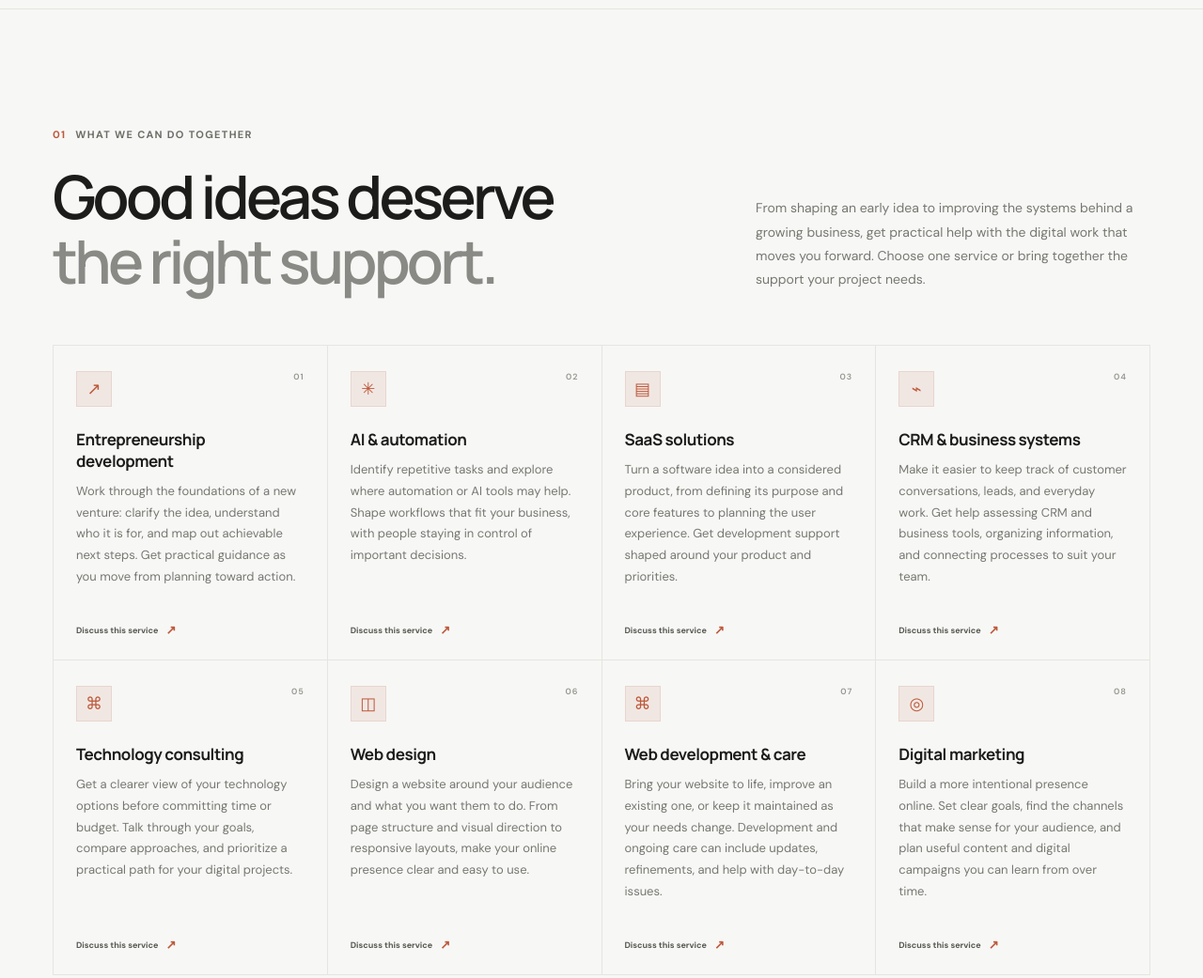
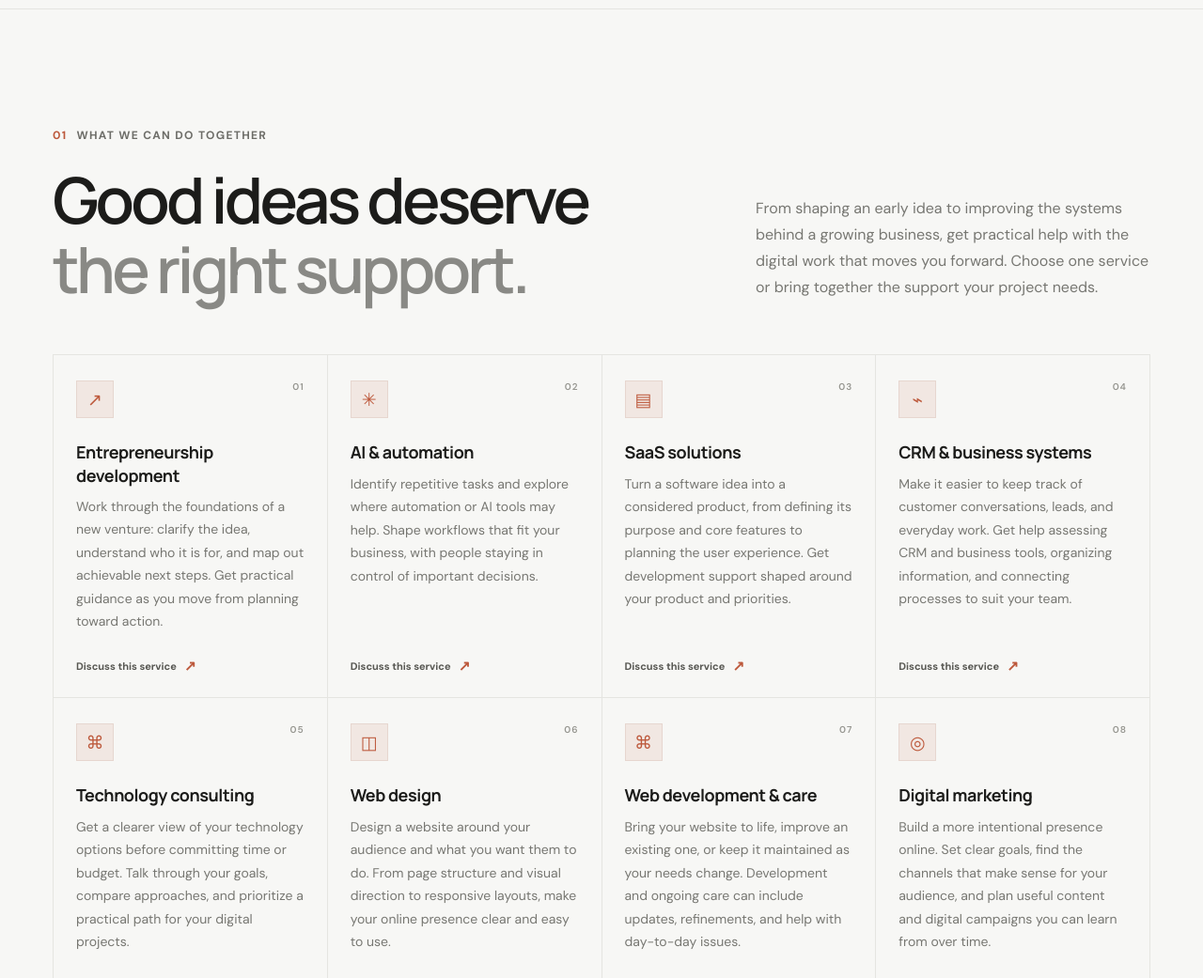
Before and after one commit to vickyyy666/it-tech-constant-portfolio, a plain HTML site: page index.html in a window 1280 px wide. Shown: the part 880-1921 px from the top of the page at 94% size. Drawn offline with Linux system fonts and the light colour scheme.

Commit message:
Increase typography across services section
Co-authored-by: Copilot App <223556219+Copilot@users.noreply.github.com>

```diff
--- a/styles.css
+++ b/styles.css
@@ -474,16 +474,16 @@ h2 {
   max-width: 420px;
   margin: 0 0 3px;
   color: #777772;
-  font-size: 14px;
-  line-height: 1.8;
+  font-size: 16px;
+  line-height: 1.75;
 }
 
 .services-section .section-heading h2 {
-  font-size: clamp(42px, 5vw, 64px);
+  font-size: clamp(46px, 5.6vw, 68px);
 }
 
 .services-section .section-heading .eyebrow {
-  font-size: 11px;
+  font-size: 12px;
 }
 
 .services-grid {
@@ -495,7 +495,7 @@ h2 {
 
 .service-card {
   position: relative;
-  min-height: 335px;
+  min-height: 365px;
   padding: 27px 24px 23px;
   display: flex;
   flex-direction: column;
@@ -533,27 +533,27 @@ h2 {
   top: 27px;
   right: 24px;
   color: #969690;
-  font-size: 9px;
+  font-size: 10px;
   font-weight: 600;
   letter-spacing: 1px;
 }
 
 .service-icon {
-  width: 38px;
-  height: 38px;
+  width: 40px;
+  height: 40px;
   margin-bottom: 24px;
   display: grid;
   place-items: center;
   border: 1px solid #e6d6cf;
   background: var(--accent-soft);
   color: var(--accent);
-  font-size: 18px;
+  font-size: 19px;
 }
 
 .service-card h3 {
   max-width: 210px;
   margin-bottom: 9px;
-  font-size: 17px;
+  font-size: 18px;
   font-weight: 700;
   letter-spacing: -0.45px;
   line-height: 1.35;
@@ -562,7 +562,7 @@ h2 {
 .service-card p {
   margin-bottom: 20px;
   color: #777772;
-  font-size: 13px;
+  font-size: 14px;
   line-height: 1.75;
 }
 
@@ -572,14 +572,14 @@ h2 {
   align-items: center;
   gap: 8px;
   color: #575752;
-  font-size: 9px;
+  font-size: 11px;
   font-weight: 700;
   text-decoration: none;
 }
 
 .service-card > a span {
   color: var(--accent);
-  font-size: 13px;
+  font-size: 15px;
 }
 
 .audience-section {
@@ -1017,7 +1017,7 @@ h2 {
   .section-summary {
     max-width: 420px;
     margin-top: 20px;
-    font-size: 12px;
+    font-size: 14px;
   }
 
   .services-grid {
@@ -1025,7 +1025,7 @@ h2 {
   }
 
   .service-card {
-    min-height: 285px;
+    min-height: 320px;
     padding: 23px 20px 21px;
   }
 
```
